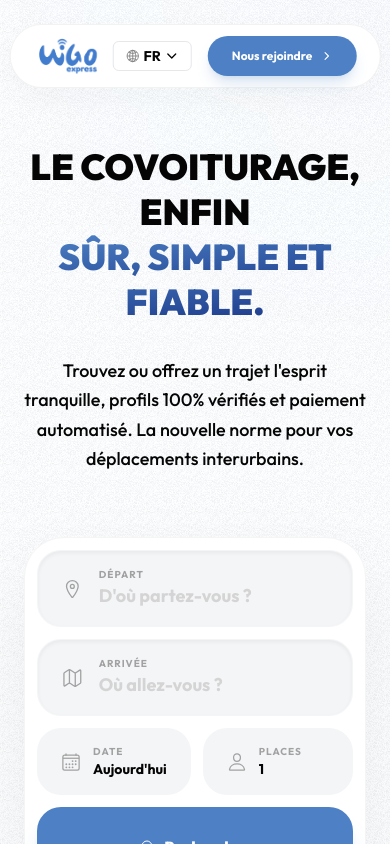
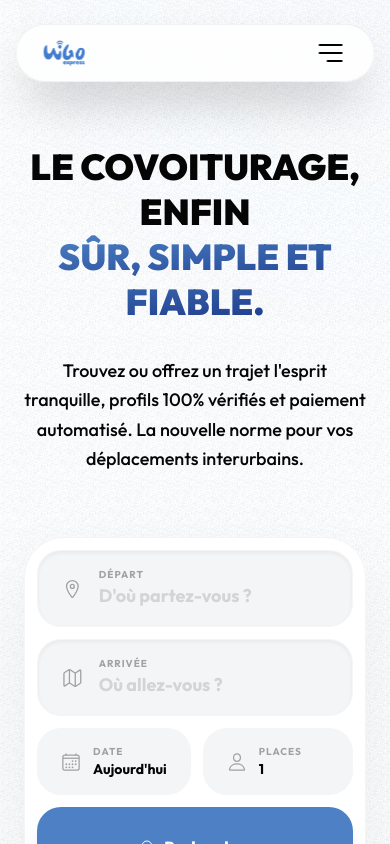
Before and after one commit to artsiders/wigo-express, a Next.js app: page / in a window 390 px wide. Shown: the top 844 px of the page. Built offline with nearby package versions, Linux system fonts and the light colour scheme.

Commit message:
Refactor Navbar component to enhance language selector functionality and implement GSAP animations for improved user experience; update styles for better responsiveness and visual appeal.

```diff
--- a/components/Navbar.tsx
+++ b/components/Navbar.tsx
@@ -1,140 +1,230 @@
-import React, { useState, useRef, useEffect } from "react";
+"use client";
+import React, { useState, useRef, useEffect, useLayoutEffect } from "react";
 import Link from "next/link";
 import Image from "next/image";
-import { IoChevronForward, IoGlobe, IoGlobeOutline } from "react-icons/io5";
-import { IoChevronDownOutline } from "react-icons/io5";
+import {
+  IoChevronForward,
+  IoGlobeOutline,
+  IoChevronDownOutline,
+} from "react-icons/io5";
+import gsap from "gsap";
 
 export default function Navbar() {
   const [locale, setLocale] = useState<"fr" | "en">("fr");
-  const [open, setOpen] = useState(false);
+  const [langOpen, setLangOpen] = useState(false);
+  const [menuOpen, setMenuOpen] = useState(false);
+
   const dropdownRef = useRef<HTMLDivElement | null>(null);
+  const overlayRef = useRef(null);
+  const burgerRef = useRef(null);
 
-  // Close dropdown on outside click
+  // --- ANIMATION GSAP ---
+  useLayoutEffect(() => {
+    const ctx = gsap.context(() => {
+      if (menuOpen) {
+        // Bloquer le scroll du corps
+        document.body.style.overflow = "hidden";
+
+        gsap.to(overlayRef.current, {
+          clipPath: "circle(150% at 90% 5%)",
+          duration: 1.2,
+          ease: "expo.inOut",
+        });
+
+        // Animation des éléments du menu (Liens + Sélecteur de langue)
+        gsap.fromTo(
+          ".animate-item",
+          { y: 30, opacity: 0 },
+          {
+            y: 0,
+            opacity: 1,
+            stagger: 0.1,
+            duration: 0.8,
+            ease: "power4.out",
+            delay: 0.4,
+          },
+        );
+      } else {
+        document.body.style.overflow = "";
+        gsap.to(overlayRef.current, {
+          clipPath: "circle(0% at 90% 5%)",
+          duration: 0.8,
+          ease: "expo.inOut",
+        });
+      }
+    });
+    return () => ctx.revert();
+  }, [menuOpen]);
+
+  // Fermeture du dropdown au clic extérieur
   useEffect(() => {
-    function handleClickOutside(event: MouseEvent) {
+    const handleClickOutside = (e: MouseEvent) => {
       if (
         dropdownRef.current &&
-        !dropdownRef.current.contains(event.target as Node)
+        !dropdownRef.current.contains(e.target as Node)
       ) {
-        setOpen(false);
+        setLangOpen(false);
       }
-    }
-    if (open) {
-      window.addEventListener("mousedown", handleClickOutside);
-    }
-    return () => {
-      window.removeEventListener("mousedown", handleClickOutside);
     };
-  }, [open]);
-
-  const handleLocaleSelect = (selected: "fr" | "en") => {
-    setLocale(selected);
-    setOpen(false);
-    // Rajoutez ici la logique de changement de langue si besoin
-  };
+    if (langOpen) window.addEventListener("mousedown", handleClickOutside);
+    return () => window.removeEventListener("mousedown", handleClickOutside);
+  }, [langOpen]);
 
   return (
-    <nav className="fixed top-6 left-1/2 -translate-x-1/2 w-[95%] container z-50 transition-all">
-      <div className="nav-bg absolute inset-0 bg-white rounded-full border border-black/5 shadow-[0_10px_30px_rgba(0,0,0,0.03)] transition-colors duration-1000"></div>
-      <div className="relative z-10 px-6 py-3 md:py-4 flex justify-between items-center w-full">
-        {/* Logo */}
-        <Link href="/">
+    <>
+      <nav className="fixed top-6 left-1/2 -translate-x-1/2 w-[92%] max-w-7xl z-100">
+        <div className="absolute inset-0 bg-white/80 backdrop-blur-xl rounded-full border border-black/5 shadow-2xl"></div>
+
+        <div className="relative z-10 px-6 py-3 flex justify-between items-center w-full">
+          {/* LOGO */}
+          <Link
+            href="/"
+            className="shrink-0 transition-transform hover:scale-105"
+          >
             <Image
               src="/images/logo.png"
-            alt="Wigo Express Logo"
-            width={70}
-            height={70}
-            className="object-contain transition-transform"
+              alt="Logo"
+              width={50}
+              height={50}
               priority
             />
           </Link>
 
-        {/* Right CTAs */}
-        <div className="flex gap-4 items-center">
-          {/* Center Links */}
-          <div className="hidden lg:flex gap-10 items-center text-sm font-semibold text-current opacity-80">
+          {/* DESKTOP NAV (Cachée sur mobile) */}
+          <div className="hidden lg:flex gap-10 items-center text-sm font-bold text-gray-800">
             <Link
               href="#comment-ca-marche"
-              className="hover:text-primary hover:opacity-100 transition-all"
+              className="hover:text-primary transition-all"
             >
               Comment ça marche
             </Link>
             <Link
               href="#voyageur"
-              className="hover:text-primary hover:opacity-100 transition-all"
+              className="hover:text-primary transition-all"
             >
-              Côté Voyageur
+              Voyageur
             </Link>
             <Link
               href="#conducteur"
-              className="hover:text-primary hover:opacity-100 transition-all"
+              className="hover:text-primary transition-all"
             >
-              Côté Conducteur
+              Conducteur
             </Link>
           </div>
-          {/* Custom Language Selector */}
-          <div className="relative" ref={dropdownRef}>
+
+          {/* ACTIONS DROITE */}
+          <div className="flex gap-4 items-center">
+            {/* Langue Desktop Only */}
+            <div className="relative hidden lg:block" ref={dropdownRef}>
               <button
-              onClick={() => setOpen((o) => !o)}
-              className="flex items-center gap-1 px-3 py-1 rounded-md border border-gray-200 text-sm font-bold bg-white hover:border-primary focus:outline-none transition"
-              aria-haspopup="listbox"
-              aria-expanded={open}
-              aria-label="Sélection de la langue"
-              type="button"
+                onClick={() => setLangOpen(!langOpen)}
+                className="flex items-center gap-2 px-4 py-2 rounded-full border border-gray-100 bg-white text-xs font-bold hover:shadow-md transition-all"
               >
-              <IoGlobeOutline className="opacity-50" />
+                <IoGlobeOutline size={18} className="text-primary" />
                 <span>{locale.toUpperCase()}</span>
                 <IoChevronDownOutline
-                className={`transition-transform ${open ? "rotate-180" : ""}`}
+                  className={`transition-transform ${langOpen ? "rotate-180" : ""}`}
                 />
               </button>
-            {open && (
-              <div
-                className="absolute right-0 mt-2 min-w-[80px] bg-white border border-gray-200 rounded-md shadow-lg z-50 p-1"
-                role="listbox"
+              {langOpen && (
+                <div className="absolute right-0 mt-3 min-w-[120px] bg-white border border-gray-50 rounded-2xl shadow-xl p-2">
+                  {["fr", "en"].map((l) => (
+                    <button
+                      key={l}
+                      onClick={() => {
+                        setLocale(l as any);
+                        setLangOpen(false);
+                      }}
+                      className={`w-full text-left px-4 py-2 text-sm rounded-xl transition-colors ${locale === l ? "bg-primary/10 text-primary font-bold" : "hover:bg-gray-50"}`}
                     >
-                <button
-                  className={`w-full text-left px-2 py-1 text-sm hover:bg-primary/10 rounded-md ${
-                    locale === "fr"
-                      ? "font-extrabold text-primary"
-                      : "font-semibold"
-                  }`}
-                  onClick={() => handleLocaleSelect("fr")}
-                  role="option"
-                  aria-selected={locale === "fr"}
-                >
-                  Français
+                      {l === "fr" ? "Français" : "English"}
                     </button>
-                <button
-                  className={`w-full text-left px-2 py-1 text-sm hover:bg-primary/10 rounded-md ${
-                    locale === "en"
-                      ? "font-extrabold text-primary"
-                      : "font-semibold"
-                  }`}
-                  onClick={() => handleLocaleSelect("en")}
-                  role="option"
-                  aria-selected={locale === "en"}
-                >
-                  Anglais
-                </button>
+                  ))}
                 </div>
               )}
             </div>
 
             <Link
-            href="/login"
-            className="hidden md:flex font-bold text-sm text-current opacity-80 hover:opacity-100 hover:text-primary transition-all"
-          >
-            Login
-          </Link>
-          <Link
               href="/register"
-            className="bg-primary text-white font-bold text-xs md:text-sm px-6 py-3 rounded-full hover:bg-dark transition-colors shadow-lg shadow-primary-500/20 flex items-center gap-2"
+              className="hidden sm:flex bg-primary text-white font-bold text-sm px-6 py-3 rounded-full hover:bg-dark transition-all shadow-lg shadow-primary/20 items-center gap-2"
             >
               Nous rejoindre <IoChevronForward />
             </Link>
+
+            {/* BURGER (Visible UNIQUEMENT < lg) */}
+            <button
+              onClick={() => setMenuOpen(!menuOpen)}
+              className="lg:hidden flex flex-col gap-1.5 z-110 p-2 focus:outline-none"
+            >
+              <span
+                className={`h-0.5 w-6 bg-black rounded-full transition-all duration-300 ${menuOpen ? "rotate-45 translate-y-2 bg-primary" : ""}`}
+              />
+              <span
+                className={`h-0.5 w-6 bg-black rounded-full transition-all duration-300 ${menuOpen ? "opacity-0" : ""}`}
+              />
+              <span
+                className={`h-0.5 w-4 self-end bg-black rounded-full transition-all duration-300 ${menuOpen ? "-rotate-45 -translate-y-2 w-6! bg-primary" : ""}`}
+              />
+            </button>
           </div>
         </div>
       </nav>
+
+      {/* MOBILE OVERLAY */}
+      <div
+        ref={overlayRef}
+        className="fixed inset-0 bg-white z-90 flex flex-col items-center justify-center p-8 pointer-events-none"
+        style={{
+          clipPath: "circle(0% at 90% 5%)",
+          pointerEvents: menuOpen ? "all" : "none",
+        }}
+      >
+        {/* Sélecteur de Langue MIS EN AVANT */}
+        <div className="animate-item mb-12 w-full max-w-xs">
+          <p className="text-center text-xs font-bold uppercase tracking-widest text-gray-400 mb-4">
+            Choisir la langue
+          </p>
+          <div className="flex p-1 bg-gray-100 rounded-2xl border border-gray-200">
+            {["fr", "en"].map((l) => (
+              <button
+                key={l}
+                onClick={() => setLocale(l as any)}
+                className={`flex-1 py-4 rounded-xl text-lg font-black transition-all ${
+                  locale === l
+                    ? "bg-white text-primary shadow-sm scale-[1.02]"
+                    : "text-gray-400"
+                }`}
+              >
+                {l === "fr" ? "Français" : "English"}
+              </button>
+            ))}
+          </div>
+        </div>
+
+        {/* Liens Mobile */}
+        <div className="flex flex-col items-center gap-6">
+          {["Comment ça marche", "Voyageur", "Conducteur", "Connexion"].map(
+            (text, i) => (
+              <Link
+                key={i}
+                href="#"
+                onClick={() => setMenuOpen(false)}
+                className="animate-item text-3xl font-black text-gray-900 hover:text-primary transition-colors"
+              >
+                {text}
+              </Link>
+            ),
+          )}
+
+          <Link
+            href="/register"
+            onClick={() => setMenuOpen(false)}
+            className="animate-item mt-6 bg-primary text-white text-xl font-bold px-12 py-5 rounded-full shadow-2xl shadow-primary/30"
+          >
+            S'inscrire
+          </Link>
+        </div>
+      </div>
+    </>
   );
 }
```
Lines whose indentation alone changed are shown as unchanged.
